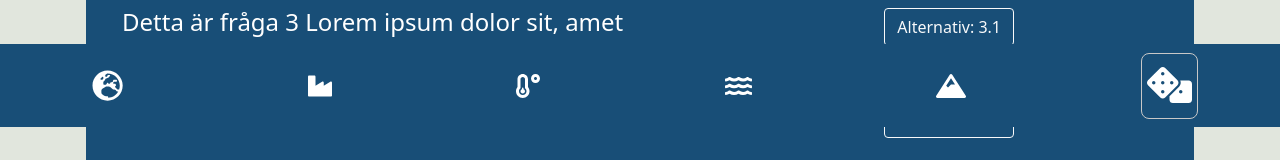
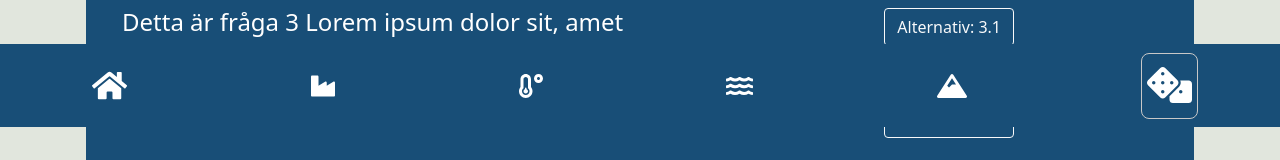
Before and after one commit to preeyaJo/group3project, a React (Create React App) app: page /quiz in a window 1280 px wide. Shown: the part 673-833 px from the top of the page. Built offline with nearby package versions, Linux system fonts and the light colour scheme.

Commit message:
Home-knapp med hus

```diff
--- a/src/Components/BottomMenu.js
+++ b/src/Components/BottomMenu.js
@@ -10,7 +10,7 @@
 import { faWater } from "@fortawesome/free-solid-svg-icons";
 import { faMountain } from "@fortawesome/free-solid-svg-icons";
 import { faDice } from "@fortawesome/free-solid-svg-icons";
-import { faGlobeEurope } from "@fortawesome/free-solid-svg-icons";
+import { faHome } from "@fortawesome/free-solid-svg-icons";
 
 
 function BottomMenu() {
@@ -18,7 +18,7 @@
     <Navbar className="BottomMenu" fixed="bottom">
       <Container>
       <NavLink activeClassName="active" className="BottomNavItem bottommenu-globe" to="/futureclimate">
-          <FontAwesomeIcon icon={faGlobeEurope} />
+          <FontAwesomeIcon icon={faHome} />
         </NavLink>
         <NavLink activeClassName="active" className="BottomNavItem" to="/fossilfuels">
           <FontAwesomeIcon icon={faIndustry} />
```
